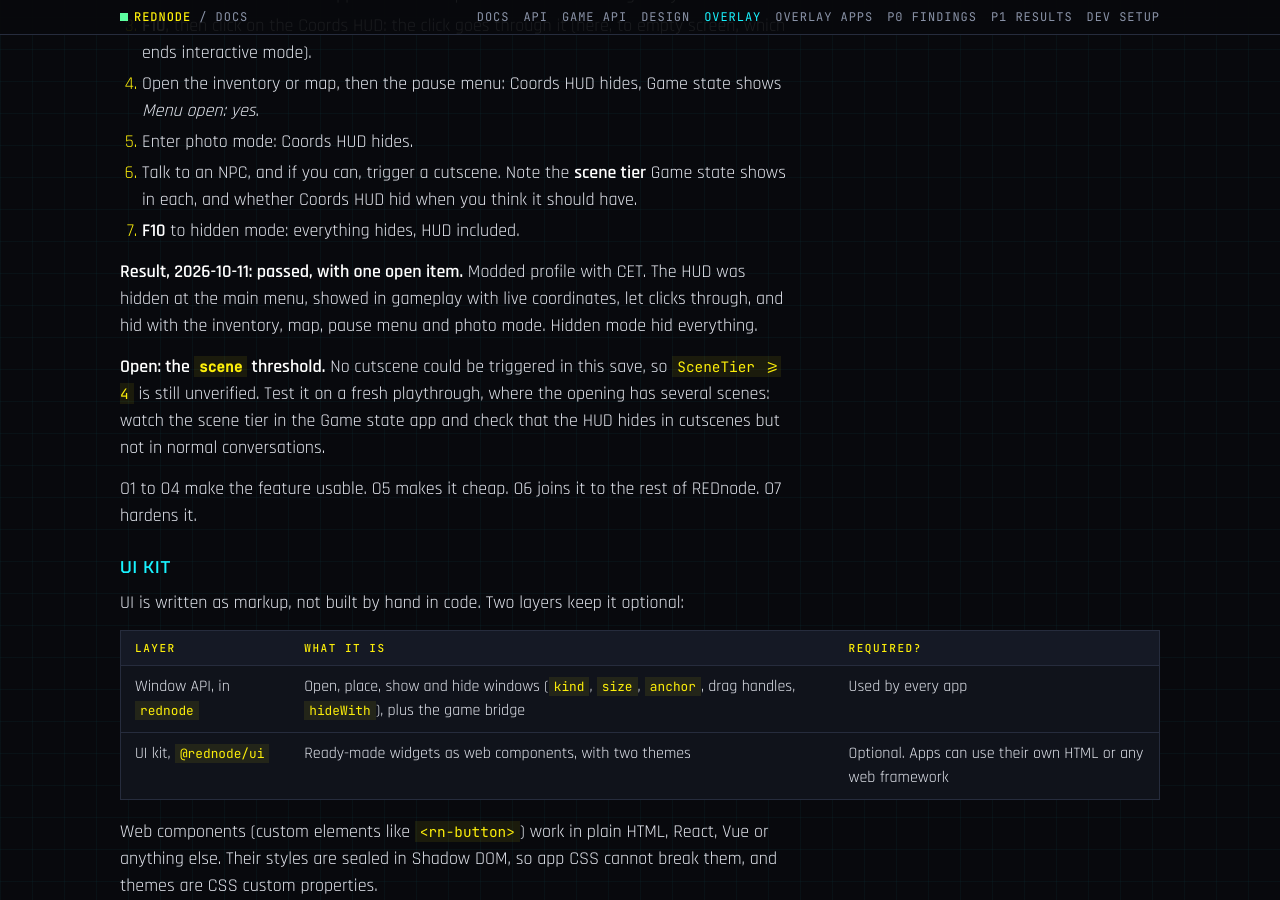
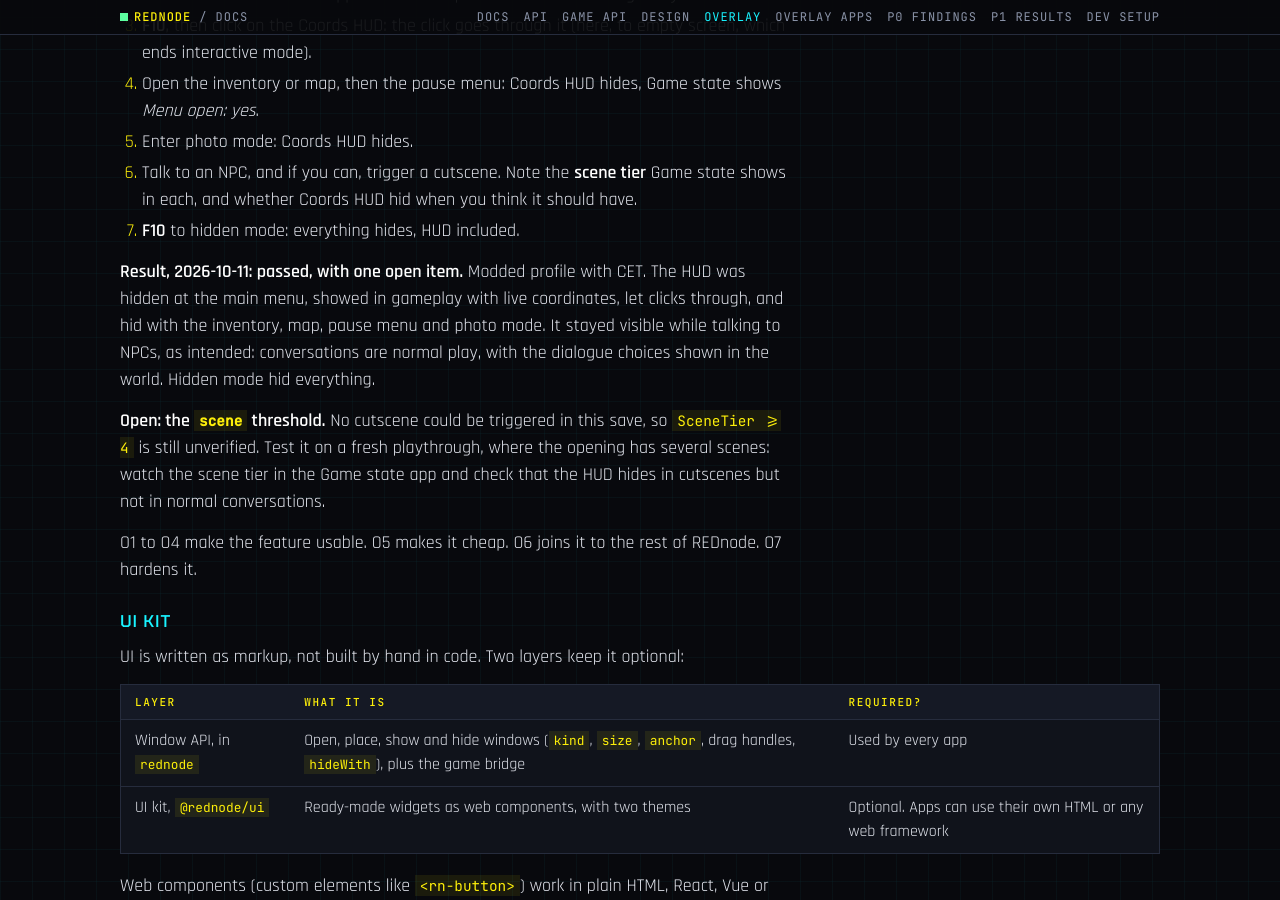
Before and after one commit to CyberbuildsAI/REDnode, a Jekyll site: the page built from docs/overlay.md, in a window 1280 px wide and 900 px high, scrolled down 10063 px. Built offline with Jekyll 4.4.1, drawn with Linux system fonts in a browser that asks for light colours; our own code applies the rules of GitHub Pages for plain Markdown files.

Commit message:
Note that the HUD stays up in NPC conversations, as intended
Co-Authored-By: Claude Opus 5.5 <noreply@anthropic.com>

```diff
--- a/docs/overlay.md
+++ b/docs/overlay.md
@@ -254,7 +254,7 @@ Two new apps open: **Coords HUD**, a strip at the top of the screen with V's pos
 6. Talk to an NPC, and if you can, trigger a cutscene. Note the **scene tier** Game state shows in each, and whether Coords HUD hid when you think it should have.
 7. **F10** to hidden mode: everything hides, HUD included.
 
-**Result, 2026-10-11: passed, with one open item.** Modded profile with CET. The HUD was hidden at the main menu, showed in gameplay with live coordinates, let clicks through, and hid with the inventory, map, pause menu and photo mode. Hidden mode hid everything.
+**Result, 2026-10-11: passed, with one open item.** Modded profile with CET. The HUD was hidden at the main menu, showed in gameplay with live coordinates, let clicks through, and hid with the inventory, map, pause menu and photo mode. It stayed visible while talking to NPCs, as intended: conversations are normal play, with the dialogue choices shown in the world. Hidden mode hid everything.
 
 **Open: the `scene` threshold.** No cutscene could be triggered in this save, so `SceneTier >= 4` is still unverified. Test it on a fresh playthrough, where the opening has several scenes: watch the scene tier in the Game state app and check that the HUD hides in cutscenes but not in normal conversations.
 
```
